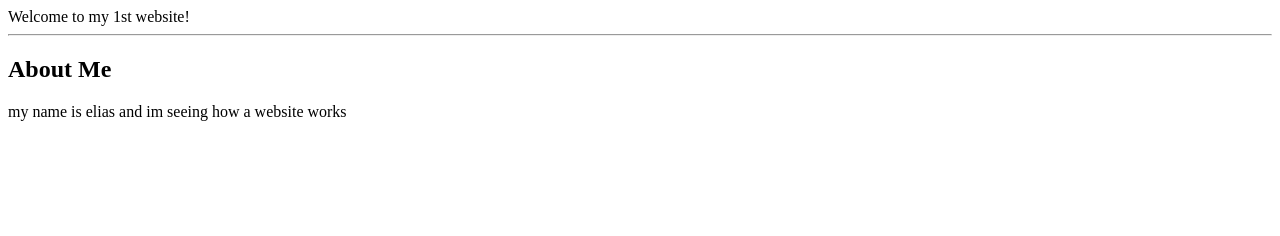
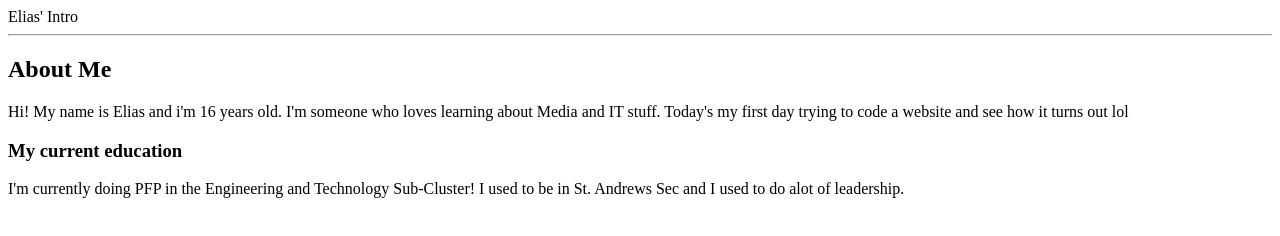
Before and after one commit to EliasBot30/eliteam.github.io, a plain HTML site: page index.html in a window 1280 px wide. Drawn offline with Linux system fonts and the light colour scheme.

Commit message:
Update index.html

```diff
--- a/index.html
+++ b/index.html
@@ -2,12 +2,19 @@
 <html>
   <head>
     <meta charset="utf-8"/>
-    <title>A Very Simple Page</title>
+    <title>Elias' Page</title>
   </head>
   <body>
-    <hl>Welcome to my 1st website!</hl>
+    <hl>Elias' Intro</hl>
     <hr>
     <h2>About Me</h2>
-    <p> my name is elias and im seeing how a website works</p>
+    <p>
+      Hi! My name is Elias and i'm 16 years old. I'm someone who loves learning about Media and IT stuff.
+      Today's my first day trying to code a website and see how it turns out lol
+    </p>
+    <h3>My current education</h3>
+    <p>
+    I'm currently doing PFP in the Engineering and Technology Sub-Cluster! I used to be in St. Andrews Sec and I used to do alot of leadership.
+    </p>
   </body>
 </html>
```
